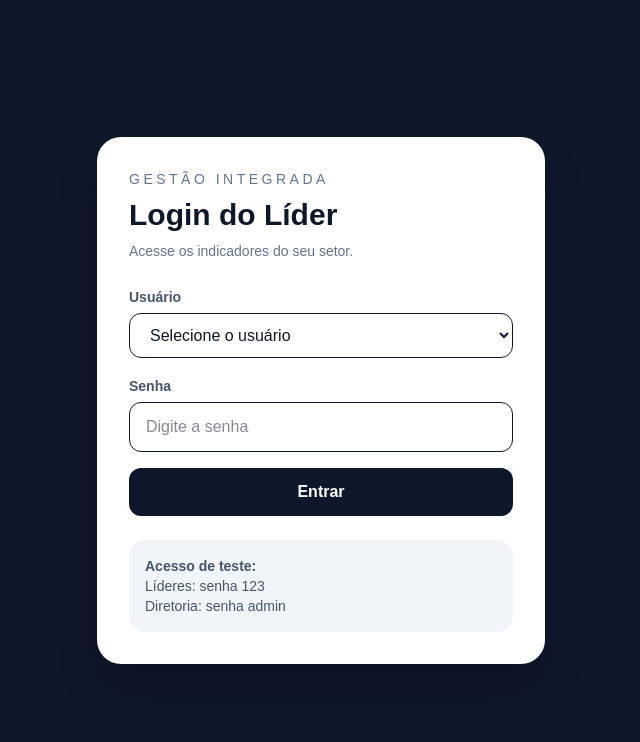
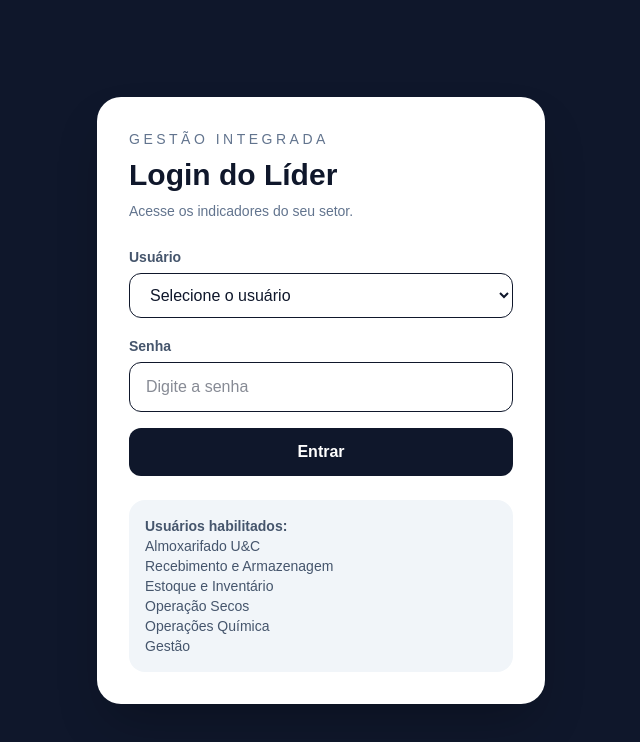
Before and after one commit to Edson254/Indicadores-Operacionais-Vonixx, a React (Vite) app: page / in a window 1280 px wide. Shown: the top 742 px of the page, without its empty margins (319-959 px from the left). Built offline with nearby package versions, Linux system fonts and the light colour scheme.

Commit message:
Update App.jsx

```diff
--- a/src/App.jsx
+++ b/src/App.jsx
@@ -10,12 +10,12 @@ import {
 } from "recharts";
 
 const usuarios = [
-  { nome: "Líder Operações Químicas", senha: "123", setor: "Operações Químicas" },
-  { nome: "Líder Operações Secos", senha: "123", setor: "Operações Secos" },
-  { nome: "Líder Estoque", senha: "123", setor: "Estoque" },
-  { nome: "Líder Recebimento Geral", senha: "123", setor: "Operações Recebimento Geral" },
-  { nome: "Líder Almoxarifado U&C", senha: "123", setor: "Almoxarifado (Uso & Consumo)" },
-  { nome: "Diretoria", senha: "admin", setor: "Todos" },
+  { nome: "Almoxarifado U&C", senha: "UC1", setor: "Almoxarifado (Uso & Consumo)" },
+  { nome: "Recebimento e Armazenagem", senha: "RA2", setor: "Operações Recebimento Geral" },
+  { nome: "Estoque e Inventário", senha: "EI3", setor: "Estoque" },
+  { nome: "Operação Secos", senha: "OS4", setor: "Operações Secos" },
+  { nome: "Operações Química", senha: "OQ5", setor: "Operações Químicas" },
+  { nome: "Gestão", senha: "GE6", setor: "Todos" },
 ];
 
 const indicadoresBase = [
@@ -295,9 +295,13 @@ export default function AppIndicadoresArea() {
             <button onClick={entrar} className="w-full rounded-xl bg-slate-900 px-5 py-3 font-bold text-white">Entrar</button>
           </div>
           <div className="mt-6 rounded-2xl bg-slate-100 p-4 text-sm text-slate-600">
-            <p className="font-bold">Acesso de teste:</p>
-            <p>Líderes: senha 123</p>
-            <p>Diretoria: senha admin</p>
+            <p className="font-bold">Usuários habilitados:</p>
+            <p>Almoxarifado U&C</p>
+            <p>Recebimento e Armazenagem</p>
+            <p>Estoque e Inventário</p>
+            <p>Operação Secos</p>
+            <p>Operações Química</p>
+            <p>Gestão</p>
           </div>
         </div>
       </div>
```
